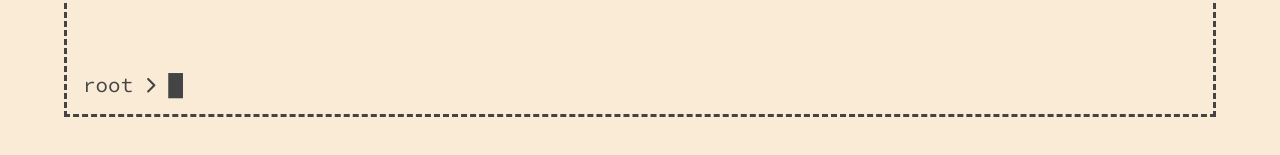
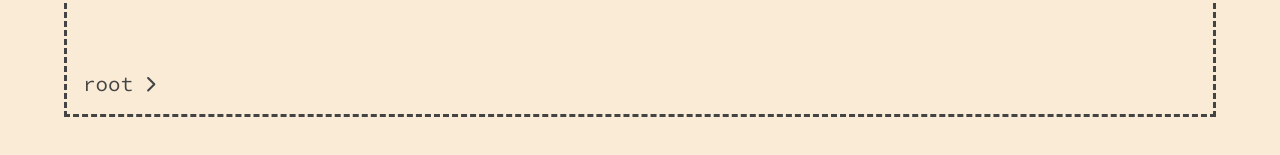
Before and after one commit to lcave/lcave.github.io, a React (Create React App) app: page / in a window 1280 px wide. Shown: the part 619-774 px from the top of the page. Built offline with nearby package versions, Linux system fonts and the light colour scheme.

Commit message:
abandon the custom caret idea
wasn't really worth the effort

```diff
--- a/src/cli/qolHelper.js
+++ b/src/cli/qolHelper.js
@@ -1,7 +1,11 @@
 import { availableCommands } from "./commandInterpreter";
 
 const getUniqueCommandStrings = (history) => {
-  return [...new Set(history.map((c) => c.commandString))];
+  return [
+    ...new Set(
+      history.map((c) => c.commandString.replace("command not found: ", ""))
+    ),
+  ];
 };
 
 const getLastCommand = (direction, currentCommandString, history) => {
--- a/src/components/CommandLine.jsx
+++ b/src/components/CommandLine.jsx
@@ -3,7 +3,6 @@ import styled, { ThemeProvider } from "styled-components";
 import { executeCommand, getCommandHistory } from "../cli/commandInterpreter";
 import CommandHistory from "./CommandHistory";
 import Input from "./Input";
-import CommandTextRenderer from "./CommandTextRenderer";
 import { autocomplete, getLastCommand } from "../cli/qolHelper";
 import AutocompleteOptions from "./AutocompleteOptions";
 import Backdrop from "./Backdrop";
@@ -84,7 +83,6 @@ export default function CommandLine() {
             tabKeyPressCallback={handleRequestToAutocomplete}
           />
           <AutocompleteOptions options={autocompleteOptions} />
-          <CommandTextRenderer commandString={inputString} showCaret />
           <CommandHistory commandHistory={commandHistory} />
         </CLBorder>
       </Backdrop>
--- a/src/components/CommandTextRenderer.jsx
+++ b/src/components/CommandTextRenderer.jsx
@@ -14,10 +14,7 @@ const Context = styled.span`
   white-space: nowrap;
 `;
 
-export default function CommandTextRenderer({
-  commandString,
-  showCaret = false,
-}) {
+export default function CommandTextRenderer({ children }) {
   const context = pwd();
   return (
     <Command>
@@ -27,8 +24,7 @@ export default function CommandTextRenderer({
         <FontAwesomeIcon icon={faChevronRight} fontSize="80%" />
         &nbsp;
       </Context>
-      {commandString}
-      {showCaret && "█"}
+      {children}
     </Command>
   );
 }
--- a/src/components/ExecutedCommand.jsx
+++ b/src/components/ExecutedCommand.jsx
@@ -45,7 +45,7 @@ export default function ExecutedCommand({ commandString, result }) {
 
   return (
     <li ref={liRef}>
-      <CommandTextRenderer commandString={commandString} />
+      <CommandTextRenderer>{commandString}</CommandTextRenderer>
 
       <Result className="result" />
       <FontAwesomeIcon icon={faCaretRight} fontSize="80%" />
--- a/src/components/Input.jsx
+++ b/src/components/Input.jsx
@@ -1,10 +1,15 @@
 import React from "react";
 import styled from "styled-components";
+import CommandTextRenderer from "./CommandTextRenderer";
 
 const InputElement = styled.input`
-  caret-color: black;
-  opacity: 0;
-  position: absolute;
+  font-size: 1.3rem;
+  color: ${(props) => props.theme.mainTextColor};
+  caret-color: ${(props) => props.theme.mainTextColor};
+  font-family: ${(props) => props.theme.font || "monospace"};
+  background: none;
+  border: none;
+  outline: none;
 `;
 
 export default function Input({
@@ -34,6 +39,7 @@ export default function Input({
 
   return (
     <form onSubmit={handleSubmit}>
+      <CommandTextRenderer>
         <InputElement
           autoFocus
           value={inputValue}
@@ -41,6 +47,7 @@ export default function Input({
           onChange={handleKeyPress}
           onKeyDown={handleKeyDown}
         />
+      </CommandTextRenderer>
     </form>
   );
 }
```
Lines whose indentation alone changed are shown as unchanged.
